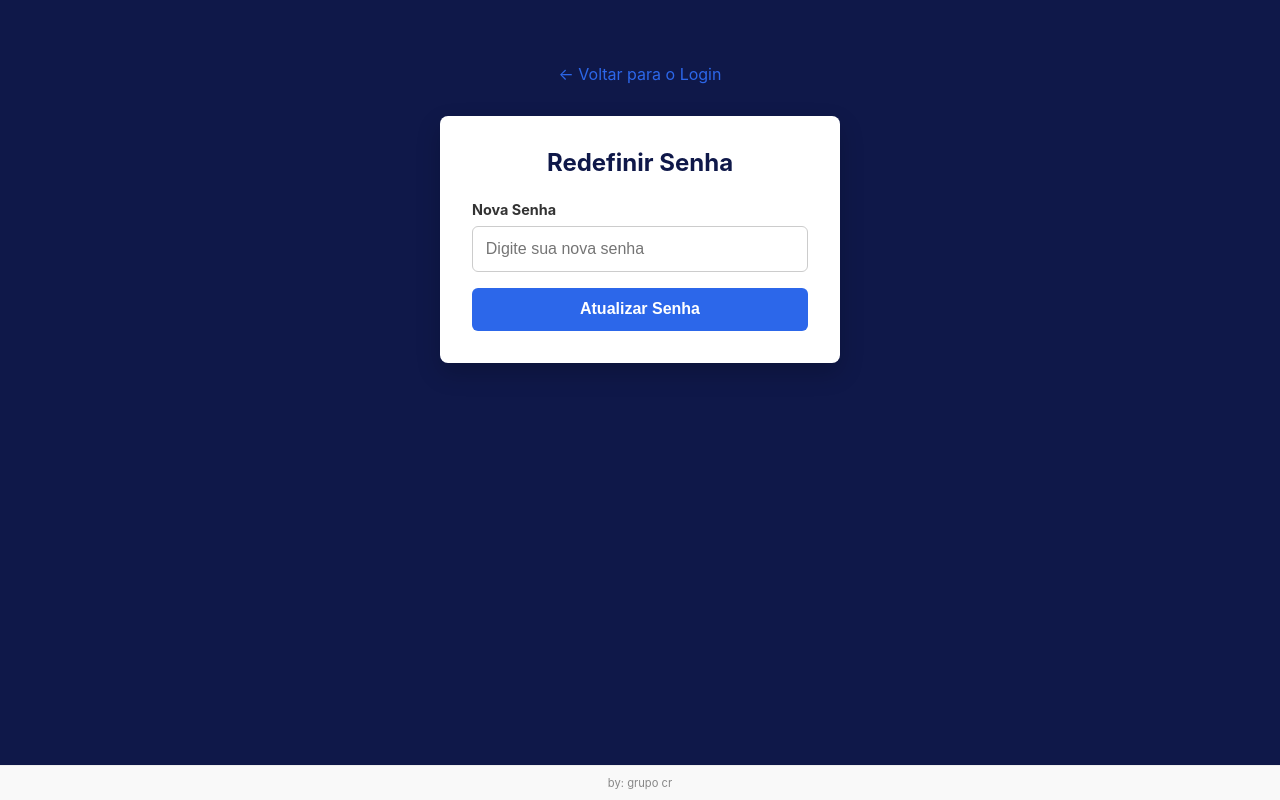
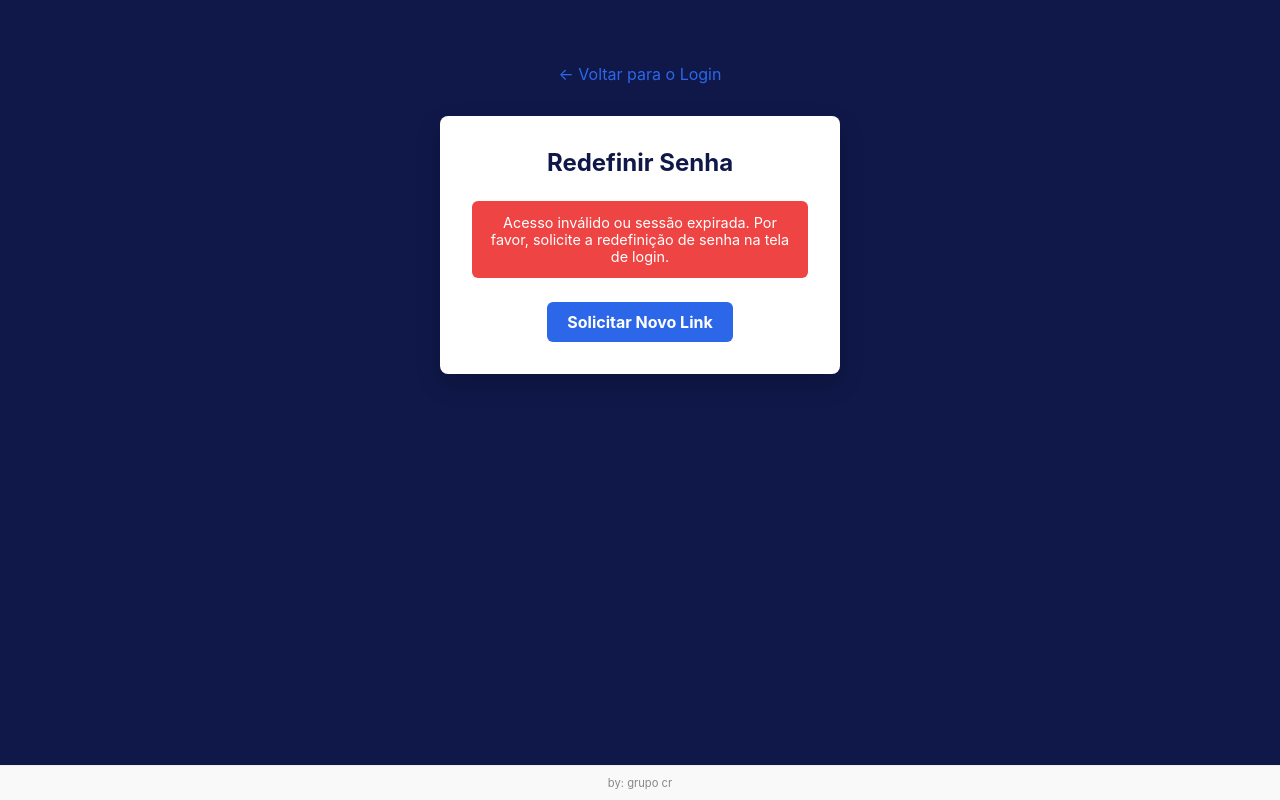
Before and after one commit to charlevaz/bolao, a Next.js app: page /reset-password in a window 1280 px wide. Built offline with nearby package versions, Linux system fonts and the light colour scheme.

Commit message:
fix: route password recovery directly to reset-password page, handle client-side implicit flow session parsing, and prevent user-facing errors on expired token redirect

```diff
--- a/app/api/reset-password/route.ts
+++ b/app/api/reset-password/route.ts
@@ -32,7 +32,7 @@ export async function POST(request: Request) {
       type: 'recovery',
       email: email,
       options: {
-        redirectTo: `${siteUrl}/auth/callback?next=/reset-password`,
+        redirectTo: `${siteUrl}/reset-password`,
       },
     });
 
--- a/app/reset-password/page.tsx
+++ b/app/reset-password/page.tsx
@@ -8,20 +8,35 @@ import Link from 'next/link';
 export default function ResetPassword() {
   const supabase = createClient();
   const router = useRouter();
+
   const [password, setPassword] = useState('');
   const [message, setMessage] = useState('');
   const [error, setError] = useState('');
+
+  const [isCheckingSession, setIsCheckingSession] = useState(true);
   const [isUpdating, setIsUpdating] = useState(false);
+  const [hasSession, setHasSession] = useState(false);
 
   useEffect(() => {
-    // 1. Verificar se já existe uma sessão ativa
-    supabase.auth.getSession().then(({ data: { session } }) => {
-      if (session) {
-        setMessage('Sessão de recuperação ativa. Digite sua nova senha abaixo.');
+    // 1. Verificar se existe erro no hash fragment (ex: otp_expired)
+    const hash = window.location.hash;
+    if (hash) {
+      const hashParams = new URLSearchParams(hash.substring(1));
+      const errorCode = hashParams.get('error_code');
+      const errorDesc = hashParams.get('error_description');
+
+      if (errorCode === 'otp_expired' || errorDesc?.toLowerCase().includes('expired') || errorDesc?.toLowerCase().includes('invalid')) {
+        setError('O link de recuperação de senha expirou ou já foi utilizado. Por favor, solicite a redefinição de senha novamente na tela de login.');
+        setIsCheckingSession(false);
+        return;
+      } else if (errorDesc) {
+        setError(decodeURIComponent(errorDesc.replace(/\+/g, ' ')));
+        setIsCheckingSession(false);
+        return;
       }
-    });
+    }
 
-    // 2. Verificar se existe um code na URL e trocar por sessão (caso caia direto aqui)
+    // 2. Verificar se existe um code na URL (PKCE) e trocar por sessão
     const params = new URLSearchParams(window.location.search);
     const code = params.get('code');
 
@@ -34,15 +49,14 @@ export default function ResetPassword() {
         }
       }
 
-      // Faz a troca do código por sessão de forma explícita
-      setIsUpdating(true);
       supabase.auth.exchangeCodeForSession(code)
         .then(({ data, error }) => {
           if (error) {
             setError(`Erro ao autenticar código: ${error.message}`);
           } else {
+            setHasSession(true);
             setMessage('Autenticado com sucesso. Digite sua nova senha abaixo.');
-            // Remove o código da URL para limpar a barra de endereços
+            // Remove o código da URL para limpar
             router.replace('/reset-password');
           }
         })
@@ -50,13 +64,26 @@ export default function ResetPassword() {
           setError(`Erro na troca de código: ${err.message || err}`);
         })
         .finally(() => {
-          setIsUpdating(false);
+          setIsCheckingSession(false);
         });
+      return;
     }
 
-    // 3. Escuta eventos de alteração de estado de autenticação
+    // 3. Verificar se já existe uma sessão ativa
+    supabase.auth.getSession().then(({ data: { session } }) => {
+      if (session) {
+        setHasSession(true);
+        setMessage('Sessão de recuperação ativa. Digite sua nova senha abaixo.');
+      } else {
+        setError('Acesso inválido ou sessão expirada. Por favor, solicite a redefinição de senha na tela de login.');
+      }
+      setIsCheckingSession(false);
+    });
+
+    // 4. Escutar alterações no estado de autenticação
     const { data: { subscription } } = supabase.auth.onAuthStateChange((event, session) => {
       if (event === 'PASSWORD_RECOVERY' || (event === 'SIGNED_IN' && session)) {
+        setHasSession(true);
         setMessage('Autenticado com sucesso. Digite sua nova senha abaixo.');
         setError('');
       }
@@ -98,9 +125,12 @@ export default function ResetPassword() {
           Redefinir Senha
         </h1>
 
-        {error && <div style={{ color: 'white', backgroundColor: '#ef4444', padding: '0.8rem', borderRadius: '6px', marginBottom: '1rem', fontSize: '0.9rem' }}>{error}</div>}
-        {message && <div style={{ color: '#047857', backgroundColor: '#d1fae5', padding: '0.8rem', borderRadius: '6px', marginBottom: '1rem', fontSize: '0.9rem' }}>{message}</div>}
+        {error && <div style={{ color: 'white', backgroundColor: '#ef4444', padding: '0.8rem', borderRadius: '6px', marginBottom: '1rem', fontSize: '0.9rem', textAlign: 'center' }}>{error}</div>}
+        {message && <div style={{ color: '#047857', backgroundColor: '#d1fae5', padding: '0.8rem', borderRadius: '6px', marginBottom: '1rem', fontSize: '0.9rem', textAlign: 'center' }}>{message}</div>}
 
+        {isCheckingSession ? (
+          <div style={{ textAlign: 'center', padding: '1rem', color: '#666' }}>Validando sua sessão de recuperação...</div>
+        ) : hasSession ? (
           <form onSubmit={handleUpdatePassword} style={{ display: 'flex', flexDirection: 'column', gap: '1rem' }}>
             <div>
               <label style={{ display: 'block', marginBottom: '0.5rem', fontSize: '0.9rem', fontWeight: 'bold' }}>Nova Senha</label>
@@ -132,6 +162,13 @@ export default function ResetPassword() {
               {isUpdating ? 'Atualizando...' : 'Atualizar Senha'}
             </button>
           </form>
+        ) : (
+          <div style={{ textAlign: 'center', marginTop: '1.5rem' }}>
+            <Link href="/login" style={{ display: 'inline-block', backgroundColor: '#2C67EA', color: 'white', padding: '10px 20px', borderRadius: '6px', textDecoration: 'none', fontWeight: 'bold' }}>
+              Solicitar Novo Link
+            </Link>
+          </div>
+        )}
       </div>
     </div>
   );
```
Lines whose indentation alone changed are shown as unchanged.
